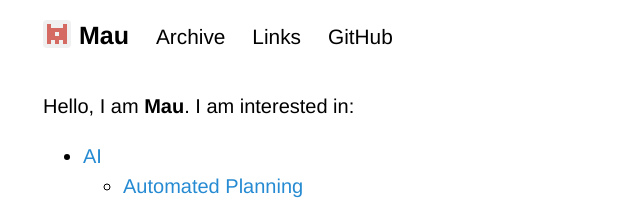
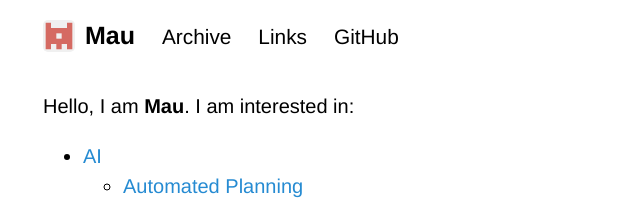
Before and after one commit to Maumagnaguagno/maumagnaguagno.github.io, a Jekyll site: the page built from index.md, in a window 1280 px wide. Shown: the top 210 px of the page, without its empty margins (217-857 px from the left). Built offline with Jekyll 4.4.1, drawn with Linux system fonts in a browser that asks for light colours; our own code applies the rules of GitHub Pages for plain Markdown files.

Commit message:
Revert logo modifications

```diff
--- a/_layouts/default.html
+++ b/_layouts/default.html
@@ -17,9 +17,9 @@ layout: compress
 
 <header>
   <a href="/">
-    <svg width="28" height="28" style="float:left;margin-right:8px;border-radius:4px;shape-rendering:crispedges;background-color:#f0f0f0">
-      <polygon fill="#d56a62" points="4,4 8,4 8,8 20,8 20,4 24,4 24,24 20,24 20,20 16,20 16,24 12,24 12,20 8,20 8,24 4,24"/>
-      <rect x="12" y="12" width="4" height="4" fill="#f0f0f0"/>
+    <svg style="float:left;margin-right:10px;border-radius:5px;background-color:#f0f0f0" viewBox="0 0 84 84" width="32" height="32">
+      <polygon fill="#d56a62" points="7,7 21,7 21,21 63,21 63,7 77,7 77,77 63,77 63,63 49,63 49,77 35,77 35,63 21,63 21,77 7,77"/>
+      <rect x="35" y="35" width="14" height="14" fill="#f0f0f0"/>
     </svg>
   <b>{{ site.title }}</b></a>
   <a href="archive"><small>Archive</small></a>
```
